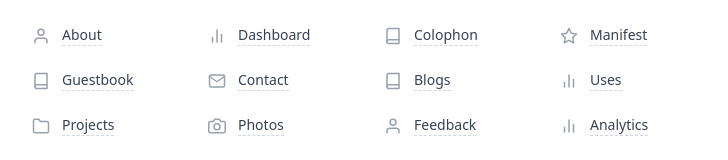
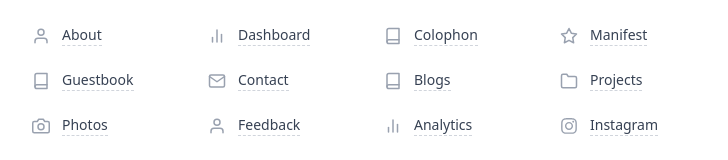
Before and after one commit to NuxGajurel/Portfolio, a Next.js app: page / in a window 1280 px wide. Shown: the part 1420-1580 px from the top of the page, without its empty margins (276-1004 px from the left). Built offline with nearby package versions, Linux system fonts and the light colour scheme; a web font is replaced by a local one.

Commit message:
okk maintain

```diff
--- a/components/footer.tsx
+++ b/components/footer.tsx
@@ -20,7 +20,6 @@ const Footer = () => {
     { name: "About", path: "/about" },
     { name: "Blog", path: "/blog" },
     { name: "Projects", path: "/projects" },
-    { name: "Uses", path: "/uses" },
   ];
 
   const explore = [
@@ -50,7 +49,6 @@ const Footer = () => {
     { name: "Guestbook", path: "/guestbook", icon: <FiBook /> },
     { name: "Contact", path: "/contact", icon: <FiMail /> },
     { name: "Blogs", path: "/blog", icon: <FiBook /> },
-    { name: "Uses", path: "/uses", icon: <FiBarChart2 /> },
 
     { name: "Projects", path: "/projects", icon: <FiFolder /> },
     { name: "Photos", path: "/photos", icon: <FiCamera /> },
--- a/components/navbar.tsx
+++ b/components/navbar.tsx
@@ -16,7 +16,6 @@ type NavItem = {
 const navItems: NavItem[] = [
   { name: "Home", path: "/", icon: HiHome },
   { name: "About", path: "/about", icon: HiInformationCircle },
-  { name: "Uses", path: "/uses", icon: HiChip },
   { name: "Projects", path: "/projects", icon: HiCollection },
   { name: "Photos", path: "/photos", icon: HiPhotograph },
   { name: "Contact", path: "/contact", icon: HiPhone },
```
